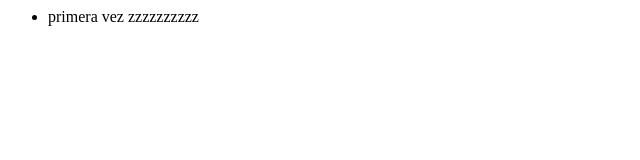
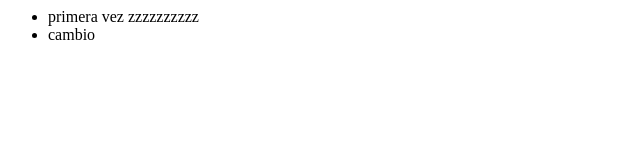
Before and after one commit to xabegtz/Test-DOC, a plain HTML site: page index.html in a window 1280 px wide. Shown: the full height of the page, 0-640 px from the left. Drawn offline with Linux system fonts and the light colour scheme.

Commit message:
agre cambio

```diff
--- a/index.html
+++ b/index.html
@@ -4,6 +4,7 @@
   <div>
   	<ul>
   	 <li> primera vez zzzzzzzzzz </li>
+  	 <li> cambio </li>
   	 </ul>
   </div>
  </body>
```
